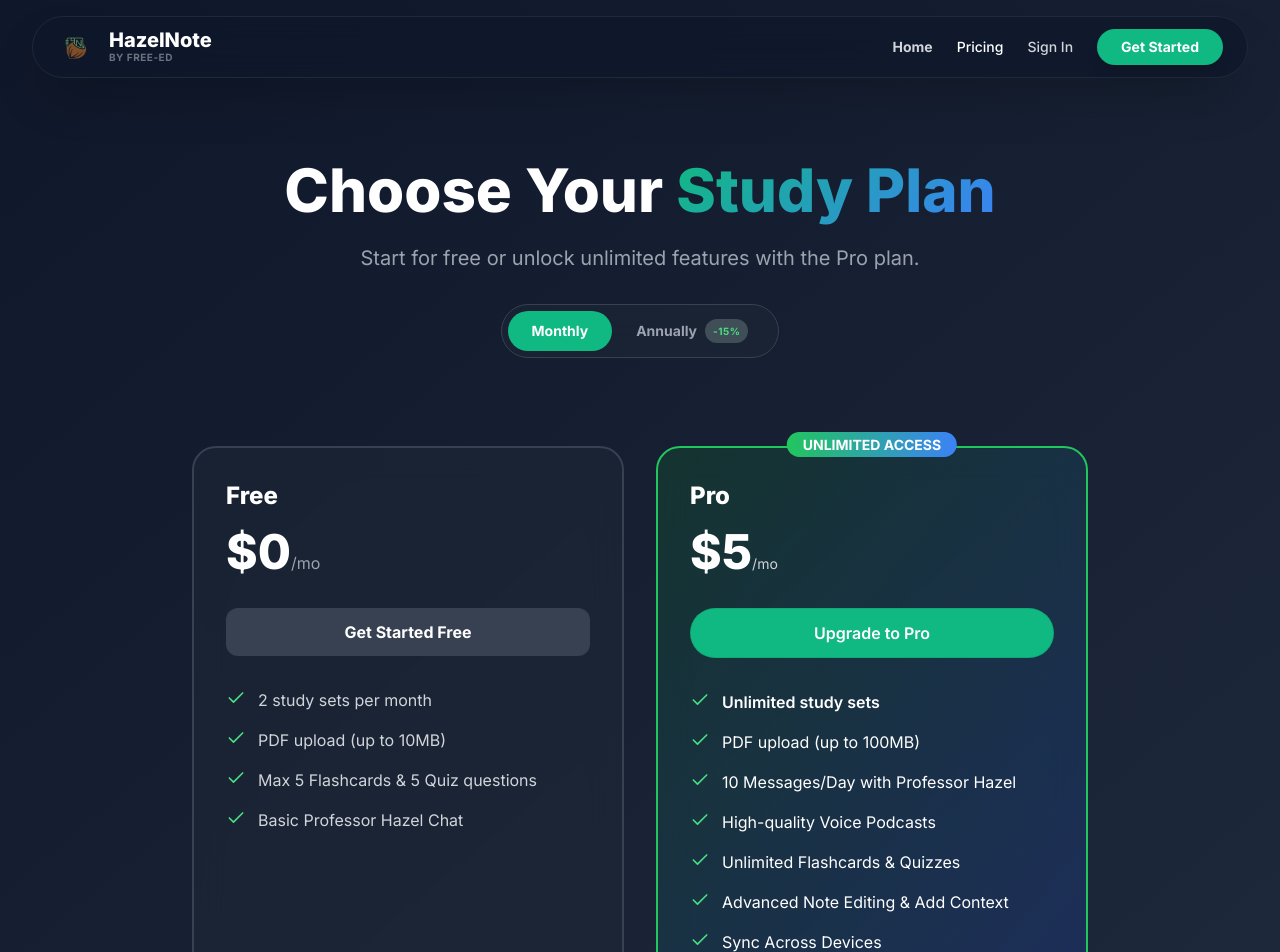
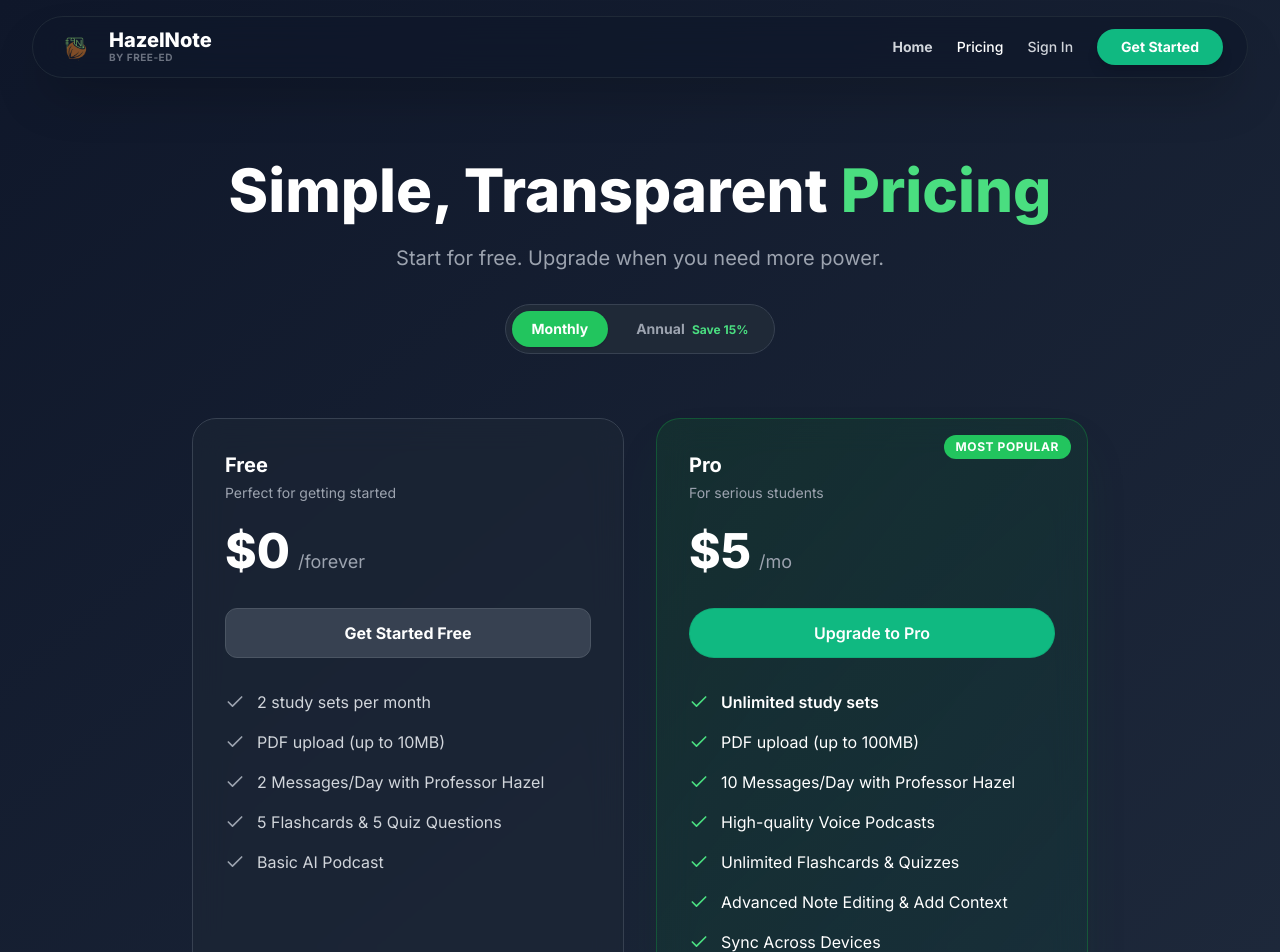
Before and after one commit to Tahaijaz233/hazelnote-web, a Next.js app in the folder hazelnote/: page /pricing in a window 1280 px wide. Shown: the top 952 px of the page. Built offline with nearby package versions, Linux system fonts and the light colour scheme; no server answers.

Commit message:
Update page.tsx

```diff
--- a/hazelnote/src/app/pricing/page.tsx
+++ b/hazelnote/src/app/pricing/page.tsx
@@ -12,6 +12,8 @@ import { auth, db } from '@/lib/firebase';
 declare global {
   interface Window {
     FS: any;
+    jQuery: any;
+    $: any;
   }
 }
 
@@ -22,6 +24,7 @@ export default function Pricing() {
   const [isPro, setIsPro] = useState(false);
   const [loading, setLoading] = useState(false);
   const [billing, setBilling] = useState<'monthly' | 'annual'>('monthly');
+  const [fsLoaded, setFsLoaded] = useState(false);
 
   useEffect(() => {
     const unsubscribe = onAuthStateChanged(auth, async (u) => {
@@ -45,8 +48,8 @@ export default function Pricing() {
       return;
     }
 
-    if (!window.FS) {
-      alert("Checkout SDK is still loading. Please try again in a moment.");
+    if (!fsLoaded || !window.FS || !window.FS.Checkout) {
+      alert("Checkout is still loading. Please wait a moment and try again.");
       return;
     }
 
@@ -71,19 +74,30 @@ export default function Pricing() {
       });
     } catch (err) {
       console.error("Freemius Checkout Error:", err);
-      alert("Failed to load checkout. Please check your configuration.");
+      alert("Failed to load checkout. Please try again or contact support.");
     } finally {
       setLoading(false);
     }
   };
 
-  // FIX: Updated the annual billing price to $4.25
   const proPrice = billing === 'annual' ? '$4.25' : '$5';
   const proPeriod = billing === 'annual' ? '/mo (billed annually)' : '/mo';
 
   return (
     <div className="min-h-screen bg-gradient-to-br from-[#0F172A] to-[#1E293B]">
-      <Script src="https://checkout.freemius.com/checkout.min.js" strategy="lazyOnload" />
+      {/* FIX: Load jQuery first via onLoad, then dynamically inject Freemius checkout.
+          This ensures jQuery is available before Freemius tries to use it. */}
+      <Script
+        src="https://code.jquery.com/jquery-3.7.1.min.js"
+        strategy="afterInteractive"
+        onLoad={() => {
+          const script = document.createElement('script');
+          script.src = 'https://checkout.freemius.com/checkout.min.js';
+          script.onload = () => setFsLoaded(true);
+          script.onerror = () => console.error('Failed to load Freemius checkout script');
+          document.body.appendChild(script);
+        }}
+      />
 
       <nav className="fixed top-4 left-1/2 transform -translate-x-1/2 w-[95%] max-w-7xl z-50 bg-[#0F172A]/70 backdrop-blur-xl border border-gray-800 rounded-full shadow-2xl">
         <div className="px-6 py-3">
@@ -114,52 +128,67 @@ export default function Pricing() {
         </div>
       </nav>
 
-      <section className="pt-32 pb-12 px-6">
-        <div className="max-w-6xl mx-auto text-center">
-          <h1 className="text-5xl md:text-6xl font-extrabold text-white mb-6 leading-tight mt-8">Choose Your <span className="gradient-text">Study Plan</span></h1>
-          <p className="text-xl text-gray-400 mb-8 max-w-2xl mx-auto">Start for free or unlock unlimited features with the Pro plan.</p>
+      <section className="pt-40 pb-24 px-6">
+        <div className="max-w-5xl mx-auto text-center mb-16">
+          <h1 className="text-4xl md:text-6xl font-extrabold text-white mb-6">
+            Simple, Transparent <span className="text-green-400">Pricing</span>
+          </h1>
+          <p className="text-gray-400 text-xl max-w-2xl mx-auto">
+            Start for free. Upgrade when you need more power.
+          </p>
 
-          <div className="flex justify-center mb-10">
-            <div className="bg-gray-800/50 backdrop-blur-lg p-1.5 rounded-full inline-flex border border-gray-700">
+          <div className="inline-flex items-center gap-2 mt-8 bg-gray-800 border border-gray-700 rounded-full p-1.5">
             <button
               onClick={() => setBilling('monthly')}
-                className={`px-6 py-2 rounded-full font-bold text-sm transition ${billing === 'monthly' ? 'bg-[#10B981] text-white' : 'text-gray-400 hover:text-white'}`}
+              className={`px-5 py-2 rounded-full text-sm font-bold transition ${billing === 'monthly' ? 'bg-green-500 text-white shadow' : 'text-gray-400 hover:text-white'}`}
             >
               Monthly
             </button>
             <button
               onClick={() => setBilling('annual')}
-                className={`px-6 py-2 rounded-full font-bold text-sm transition flex items-center gap-2 ${billing === 'annual' ? 'bg-[#10B981] text-white' : 'text-gray-400 hover:text-white'}`}
+              className={`px-5 py-2 rounded-full text-sm font-bold transition ${billing === 'annual' ? 'bg-green-500 text-white shadow' : 'text-gray-400 hover:text-white'}`}
             >
-                Annually <span className="text-[10px] bg-green-100/20 text-green-400 px-2 py-0.5 rounded-full font-bold uppercase tracking-wider">-15%</span>
+              Annual <span className="ml-1 text-green-400 text-xs font-bold">Save 15%</span>
             </button>
           </div>
         </div>
+
+        <div className="max-w-4xl mx-auto grid md:grid-cols-2 gap-8">
+          {/* Free Plan */}
+          <div className="bg-gray-800/50 backdrop-blur-lg border border-gray-700 rounded-3xl p-8">
+            <div className="mb-6">
+              <h3 className="text-xl font-bold text-white mb-1">Free</h3>
+              <p className="text-gray-400 text-sm">Perfect for getting started</p>
             </div>
-      </section>
-
-      <section className="pb-20 px-6">
-        <div className="max-w-4xl mx-auto">
-          <div className="grid md:grid-cols-2 gap-8">
-            <div className="bg-gray-800/50 backdrop-blur-lg border-2 border-gray-700 rounded-3xl p-8 transition-all duration-300 hover:-translate-y-2 hover:shadow-[0_20px_50px_rgba(16,185,129,0.3)]">
-              <h3 className="text-2xl font-extrabold text-white mb-2">Free</h3>
-              <div className="mb-8 mt-4"><span className="text-5xl font-extrabold text-white">$0</span><span className="text-gray-400">/mo</span></div>
-              <Link href="/login/" className="block w-full py-3 px-6 text-center bg-gray-700 hover:bg-gray-600 text-white font-bold rounded-xl transition mb-8">Get Started Free</Link>
+            <div className="mb-8">
+              <span className="text-5xl font-extrabold text-white">$0</span>
+              <span className="text-gray-400 text-lg ml-2">/forever</span>
+            </div>
+            <Link
+              href={isLoggedIn ? "/dashboard/" : "/login/"}
+              className="block w-full py-3 px-6 text-center bg-gray-700 hover:bg-gray-600 text-white font-bold rounded-xl mb-8 transition border border-gray-600"
+            >
+              {isLoggedIn ? 'Go to Dashboard' : 'Get Started Free'}
+            </Link>
             <div className="space-y-4">
-                <div className="flex items-start gap-3"><Check className="w-5 h-5 text-green-400" /><span className="text-gray-300">2 study sets per month</span></div>
-                <div className="flex items-start gap-3"><Check className="w-5 h-5 text-green-400" /><span className="text-gray-300">PDF upload (up to 10MB)</span></div>
-                {/* FIX: Updated Free limits to 5 flashcards/quizzes and basic chat */}
-                <div className="flex items-start gap-3"><Check className="w-5 h-5 text-green-400" /><span className="text-gray-300">Max 5 Flashcards & 5 Quiz questions</span></div>
-                <div className="flex items-start gap-3"><Check className="w-5 h-5 text-green-400" /><span className="text-gray-300">Basic Professor Hazel Chat</span></div>
+              <div className="flex items-start gap-3"><Check className="w-5 h-5 text-gray-400 mt-0.5" /><span className="text-gray-300">2 study sets per month</span></div>
+              <div className="flex items-start gap-3"><Check className="w-5 h-5 text-gray-400 mt-0.5" /><span className="text-gray-300">PDF upload (up to 10MB)</span></div>
+              <div className="flex items-start gap-3"><Check className="w-5 h-5 text-gray-400 mt-0.5" /><span className="text-gray-300">2 Messages/Day with Professor Hazel</span></div>
+              <div className="flex items-start gap-3"><Check className="w-5 h-5 text-gray-400 mt-0.5" /><span className="text-gray-300">5 Flashcards & 5 Quiz Questions</span></div>
+              <div className="flex items-start gap-3"><Check className="w-5 h-5 text-gray-400 mt-0.5" /><span className="text-gray-300">Basic AI Podcast</span></div>
             </div>
           </div>
 
-            <div className="bg-gradient-to-br from-green-900/40 to-blue-900/40 backdrop-blur-lg border-2 border-green-500 rounded-3xl p-8 relative transition-all duration-300 hover:-translate-y-2 hover:shadow-[0_20px_50px_rgba(16,185,129,0.3)]">
-              <div className="absolute -top-4 left-1/2 transform -translate-x-1/2"><span className="bg-gradient-to-r from-green-500 to-blue-500 text-white px-4 py-1 rounded-full text-sm font-bold">UNLIMITED ACCESS</span></div>
-              <h3 className="text-2xl font-extrabold text-white mb-2">Pro</h3>
-              <div className="mb-8 mt-4">
+          {/* Pro Plan */}
+          <div className="bg-gradient-to-br from-green-900/30 to-emerald-900/20 backdrop-blur-lg border border-green-700/50 rounded-3xl p-8 relative overflow-hidden shadow-2xl shadow-green-900/20">
+            <div className="absolute top-4 right-4 bg-green-500 text-white text-xs font-bold px-3 py-1 rounded-full uppercase tracking-wider">Most Popular</div>
+            <div className="mb-6">
+              <h3 className="text-xl font-bold text-white mb-1">Pro</h3>
+              <p className="text-gray-400 text-sm">For serious students</p>
+            </div>
+            <div className="mb-8">
               <span className="text-5xl font-extrabold text-white">{proPrice}</span>
-                <span className="text-gray-300 text-sm">{proPeriod}</span>
+              <span className="text-gray-400 text-lg ml-2">{proPeriod}</span>
             </div>
 
             {isPro ? (
@@ -177,15 +206,13 @@ export default function Pricing() {
             )}
 
             <div className="space-y-4">
-                <div className="flex items-start gap-3"><Check className="w-5 h-5 text-green-400" /><span className="text-white font-semibold">Unlimited study sets</span></div>
-                <div className="flex items-start gap-3"><Check className="w-5 h-5 text-green-400" /><span className="text-white">PDF upload (up to 100MB)</span></div>
-                {/* FIX: Updated Pro limits accurately to what was requested */}
-                <div className="flex items-start gap-3"><Check className="w-5 h-5 text-green-400" /><span className="text-white">10 Messages/Day with Professor Hazel</span></div>
-                <div className="flex items-start gap-3"><Check className="w-5 h-5 text-green-400" /><span className="text-white">High-quality Voice Podcasts</span></div>
-                <div className="flex items-start gap-3"><Check className="w-5 h-5 text-green-400" /><span className="text-white">Unlimited Flashcards & Quizzes</span></div>
-                <div className="flex items-start gap-3"><Check className="w-5 h-5 text-green-400" /><span className="text-white">Advanced Note Editing & Add Context</span></div>
-                <div className="flex items-start gap-3"><Check className="w-5 h-5 text-green-400" /><span className="text-white">Sync Across Devices</span></div>
-              </div>
+              <div className="flex items-start gap-3"><Check className="w-5 h-5 text-green-400 mt-0.5" /><span className="text-white font-semibold">Unlimited study sets</span></div>
+              <div className="flex items-start gap-3"><Check className="w-5 h-5 text-green-400 mt-0.5" /><span className="text-white">PDF upload (up to 100MB)</span></div>
+              <div className="flex items-start gap-3"><Check className="w-5 h-5 text-green-400 mt-0.5" /><span className="text-white">10 Messages/Day with Professor Hazel</span></div>
+              <div className="flex items-start gap-3"><Check className="w-5 h-5 text-green-400 mt-0.5" /><span className="text-white">High-quality Voice Podcasts</span></div>
+              <div className="flex items-start gap-3"><Check className="w-5 h-5 text-green-400 mt-0.5" /><span className="text-white">Unlimited Flashcards &amp; Quizzes</span></div>
+              <div className="flex items-start gap-3"><Check className="w-5 h-5 text-green-400 mt-0.5" /><span className="text-white">Advanced Note Editing &amp; Add Context</span></div>
+              <div className="flex items-start gap-3"><Check className="w-5 h-5 text-green-400 mt-0.5" /><span className="text-white">Sync Across Devices</span></div>
             </div>
           </div>
         </div>
```
Lines whose indentation alone changed are shown as unchanged.
